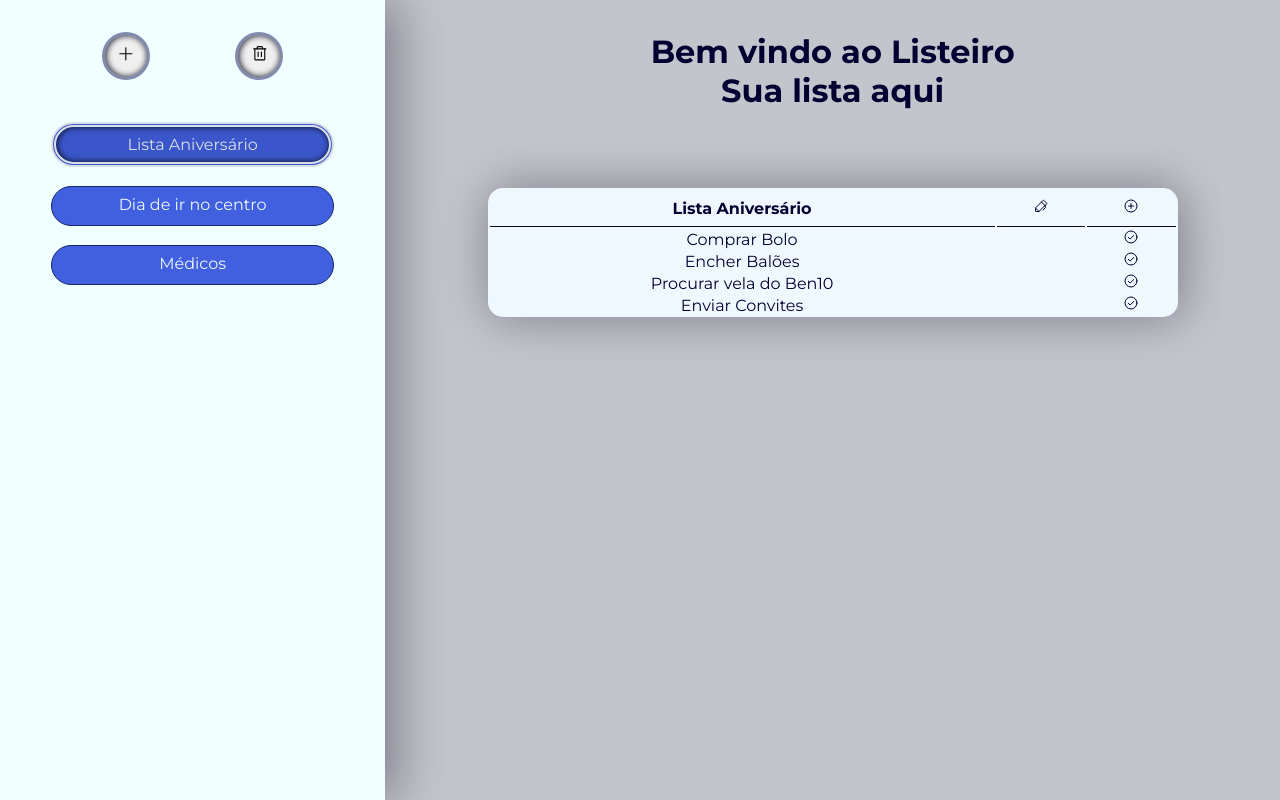
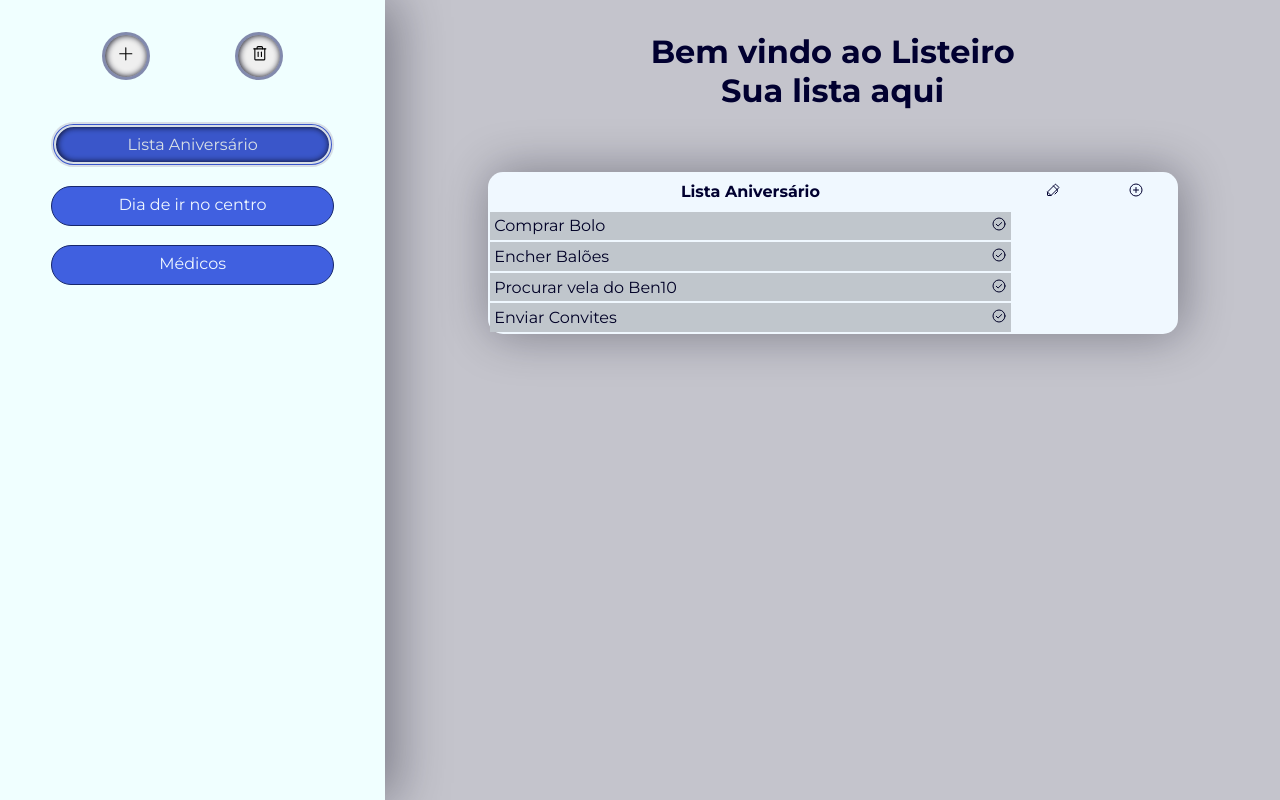
Before and after one commit to BragaMPedro/ProjetoReact-listaDeTarefas, a React (Vite) app: page / in a window 1280 px wide. Built offline with nearby package versions, Linux system fonts and the light colour scheme.

Commit message:
Implementa botão Concluido

```diff
--- a/src/components/Lista/listaTarefas.jsx
+++ b/src/components/Lista/listaTarefas.jsx
@@ -1,4 +1,5 @@
 import { Container } from "./listaTarefasStyle";
+import { Tarefa } from "../Tarefas/Tarefa";
 import { Pen, CheckCircle, PlusCircle } from "phosphor-react";
 
 export function Lista({lista}){
@@ -20,10 +21,8 @@ export function Lista({lista}){
                 <tbody>
                     {lista.tarefas.map(tarefa => (
                         <tr key={tarefa.id}>
-                            <td>{tarefa.nome}</td>
-                            <td></td>
-                            <td style={{marginRight: 0}}>
-                                <CheckCircle/> {/* TODO deixar texto tachado */}
+                            <td>
+                                <Tarefa tarefa={tarefa} />
                             </td>
                         </tr>
                     ))}
--- a/src/components/Lista/listaTarefasStyle.js
+++ b/src/components/Lista/listaTarefasStyle.js
@@ -15,10 +15,30 @@ export const Container = styled.div`
         margin: 2rem 1rem;
         box-shadow: 0.2rem 0 3rem  #09091961;
         background-color: aliceblue;
+
+        thead{
+            border-bottom: 1px solid #090919;
+            margin-bottom: 0.2vh;
+
+            tr, th{
+                padding: 0.5rem;
+            }
+        }
+
+        tbody{
+            padding: 0.5rem;
+            background-color: aliceblue;
+            filter: brightness(0.8);
+
+            tr{
+              row-gap: 0%;
+            }
+
+            td{
+                padding: 0.3rem;
+            }
+        }
     }
 
-    tr, th{
-        padding: 0.5rem;
-        border-bottom: 1px solid #090919;
-    }
+
 `;
--- a/src/components/SideBar/ListsBar.jsx
+++ b/src/components/SideBar/ListsBar.jsx
@@ -27,6 +27,7 @@ export function ListsBar() {
 
    function deleteLista(event) {
       const listWithoutDelete = listas.filter(lista => lista.id !== selected.id)
+
       setListas(listWithoutDelete)
       setSelected(listas[0])
    }
--- /dev/null
+++ b/src/components/Tarefas/Tarefa.jsx
@@ -0,0 +1,39 @@
+import { Container } from "./TarefaStyle"
+import { CheckCircle } from "phosphor-react"
+import { useState } from "react"
+
+export function Tarefa({ tarefa, deleteTarefa }) {
+    const [isChecked, setIsChecked] = useState(false)
+    const [tarefasConcluidas, setTarefasConcluidas] = useState([])
+
+    function handleTarefasConcluidas(){
+
+       setIsChecked(current => !current);
+
+        if(isChecked == true){
+          let tarefasConcluidasMinusTarefa = tarefasConcluidas.filter((concluida) => tarefa.id !== concluida.id)
+          setTarefasConcluidas(tarefasConcluidasMinusTarefa)
+        }else{
+
+            setTarefasConcluidas([...tarefasConcluidas, tarefa])
+        }
+
+    }
+
+    function concluidasCheck(){
+
+        setIsChecked(current => !current)
+    }
+
+    return(
+        <Container>
+            <div className={ tarefasConcluidas.includes(tarefa) ? "tarefa-concluida" : "p" }>
+                {tarefa.nome}
+            </div>
+            <CheckCircle
+                className={ tarefasConcluidas.includes(tarefa) ? "btn-concluido-checked" : "btn-concluido" }
+                onClick={handleTarefasConcluidas}/>
+        </Container>
+    )
+
+}
--- /dev/null
+++ b/src/components/Tarefas/TarefaStyle.js
@@ -0,0 +1,32 @@
+import styled from "styled-components";
+
+export const Container = styled.div`
+    display: flex;
+    flex-direction: row;
+    justify-content: space-between;
+    width: 100%;
+
+    .tarefa-concluida{
+        text-decoration: line-through;
+    }
+
+    .btn-concluido{
+        border-radius: 50%;
+    }
+    .btn-concluido:hover{
+        border-radius: 50%;
+        border: 1px solid #16276c;
+        background-color: #4060e0;
+        color: aliceblue;
+        transition-duration: 0.5s;
+        cursor: pointer;
+    }
+
+    .btn-concluido-checked{
+        border-radius: 50%;
+        border: 1px solid #16276c;
+        background-color: #4060e0;
+        color: aliceblue;
+        cursor: pointer;
+    }
+`;
```
